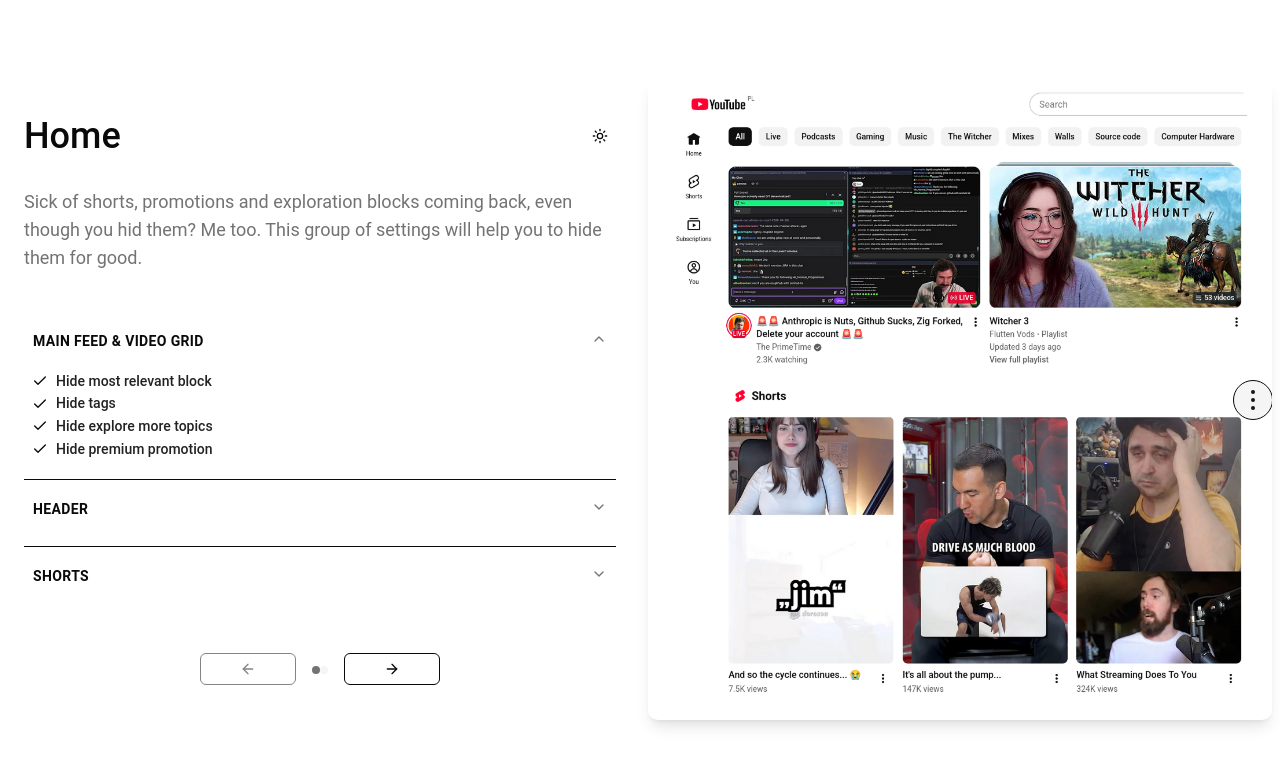
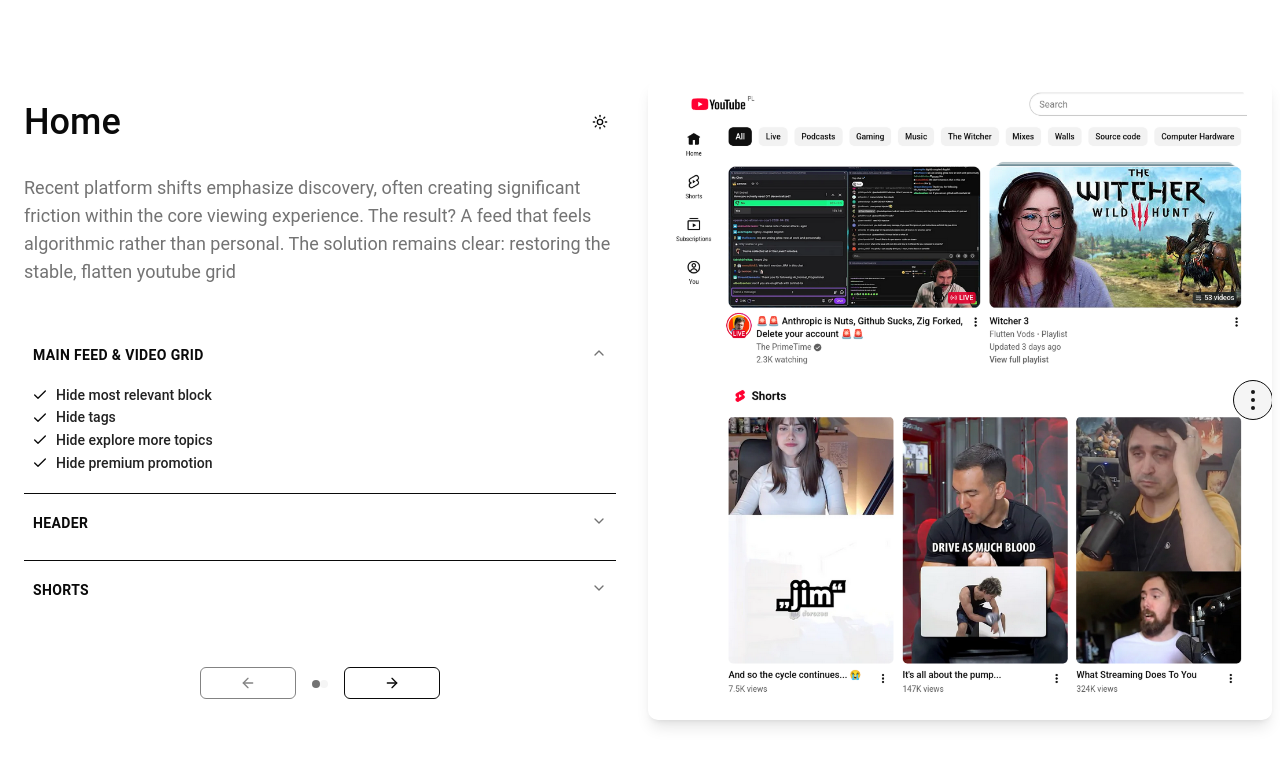
Before and after one commit to RichardPickman/secare-website, a React (Vite) app: page / in a window 1280 px wide. Shown: the top 766 px of the page. Built offline with nearby package versions, Linux system fonts and the light colour scheme.

Commit message:
update page descriptions

```diff
--- a/src/App.tsx
+++ b/src/App.tsx
@@ -37,7 +37,7 @@
     {
         title: "Home",
         description:
-            "Sick of shorts, promotions and exploration blocks coming back, even though you hid them? Me too. This group of settings will help you to hide them for good.",
+            "Recent platform shifts emphasize discovery, often creating significant friction within the core viewing experience. The result? A feed that feels algorithmic rather than personal. The solution remains clear: restoring the stable, flatten youtube grid",
         images: {
             dark: [homeDark2, homeDark1],
             light: [homeLight1, homeLight2],
@@ -61,7 +61,7 @@
     {
         title: "Subscriptions",
         description:
-            "Bring back the old subscription feed, which working for you, not the algorithm.",
+            "The same thesis remains on subscription page too, and I know you've noticed it. Once, subscriptions button was leading you to your subscriptions video list, now it's relevant first, then Shorts, and then list of videos you've came to see.",
         images: {
             dark: [subscriptionsDark1, subscriptionsDark2],
             light: [subscriptionsLight1, subscriptionsLight2],
```
